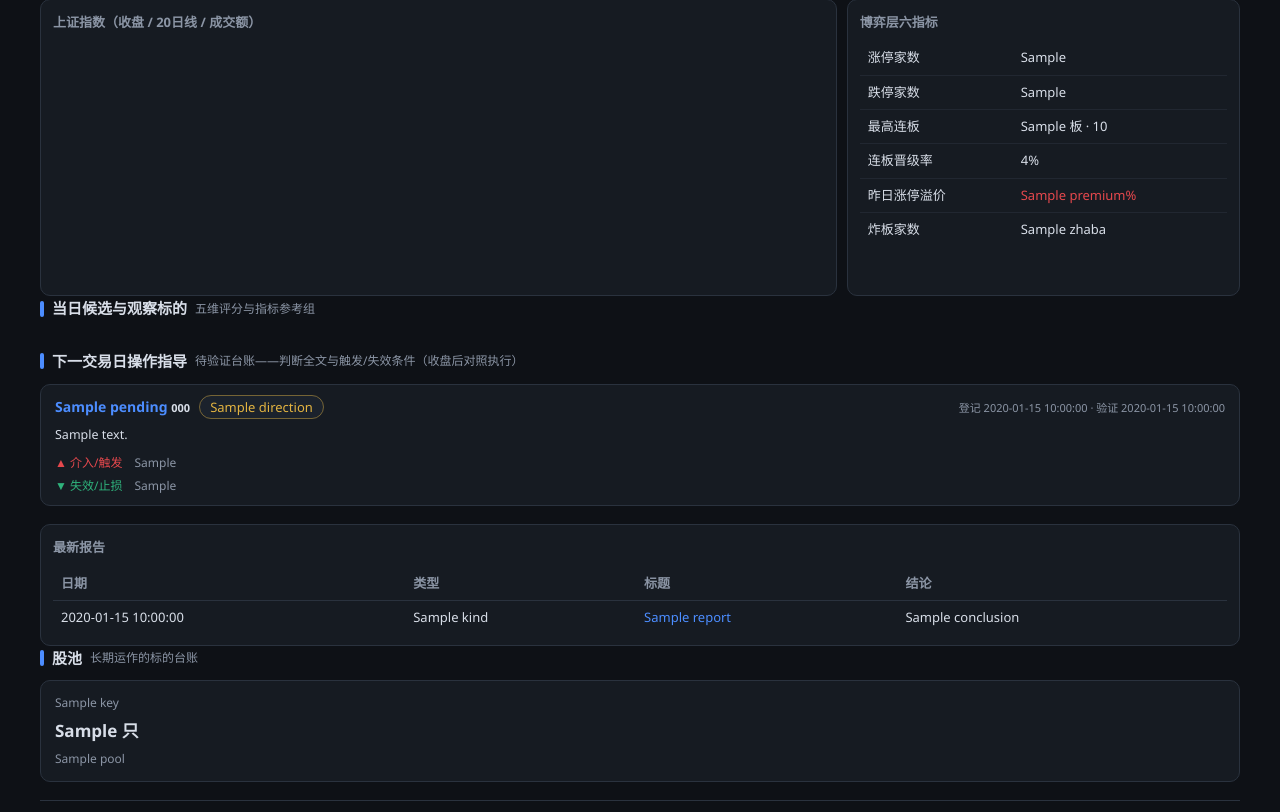
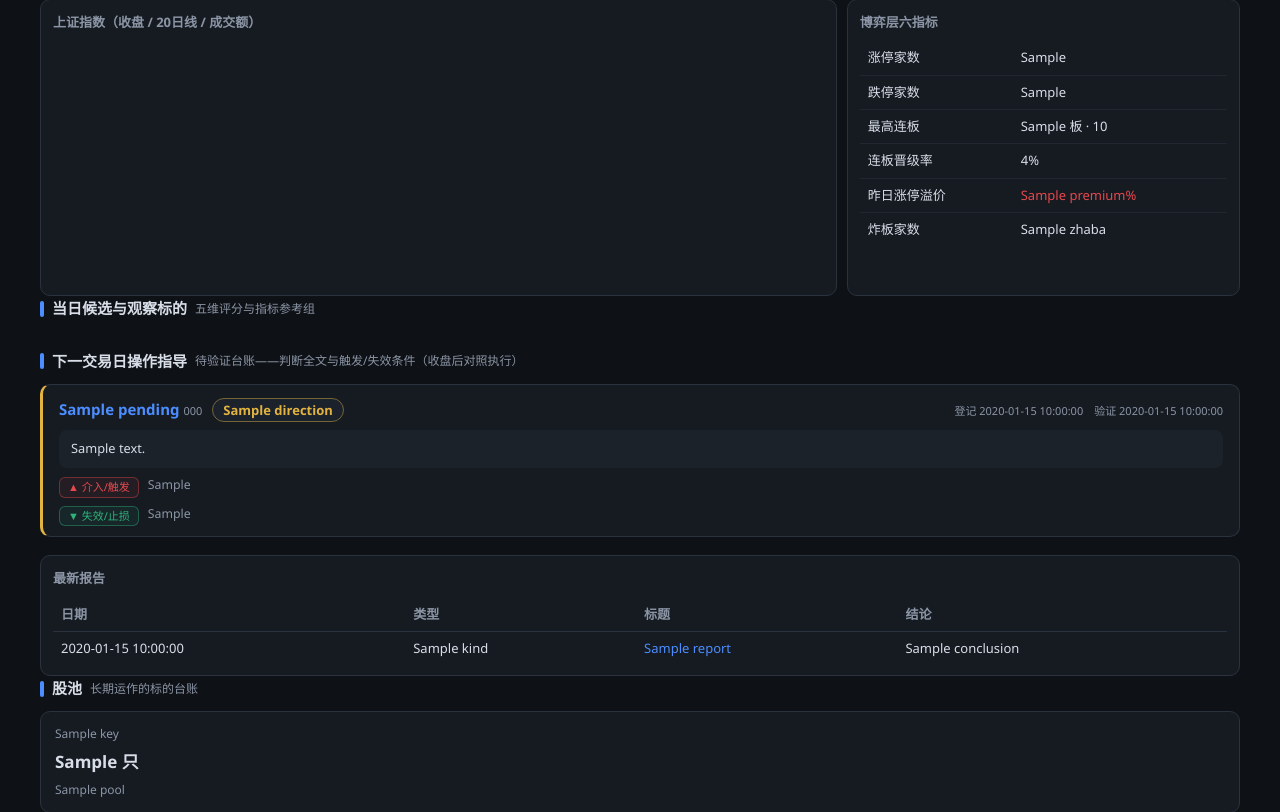
Before and after one commit to Ewan-yu/zcode_financial, a Flask app: template webapp/templates/index.html in a window 1280 px wide. Shown: the part 296-1108 px from the top of the page. Run offline with Flask 3, Linux system fonts and the light colour scheme; the template is opened without the code that fills it: most values are stand-ins (such as "Sample title", 1, 10 or a date in 2020); data that the repository does not hold is empty; some libraries are stand-ins or nearby versions.

Commit message:
操作指导卡样式重排：方向色左边条+判断弱底色块+触发/失效标签块两栏行
- opcard 组件化：左边条按方向着色（偏多红/偏空绿/中性黄）快速扫视
- 判断正文入弱底色圆角块，与条件行视觉分层；触发▲/失效▼改为标签块+文本
  两栏行（标签定宽不换行，文本 muted 色可断行）
- 卡宽提升至 minmax(440px)；头部元信息不换行右对齐；复盘页展开区复用同款样式

```diff
--- a/webapp/static/css/board.css
+++ b/webapp/static/css/board.css
@@ -93,3 +93,20 @@ textarea{min-height:110px;resize:vertical}
 .tl .t{color:var(--muted);font-size:12px;margin-right:8px}
 .tag{display:inline-block;font-size:11px;color:var(--muted);border:1px solid var(--line);
   border-radius:6px;padding:0 6px;margin-right:6px}
+/* 下一交易日操作指导卡 */
+.opcard{background:var(--panel);border:1px solid var(--line);border-left:3px solid var(--warn);
+  border-radius:10px;padding:12px 16px 10px}
+.opcard.dir-up{border-left-color:var(--up)}
+.opcard.dir-down{border-left-color:var(--down)}
+.op-h{display:flex;justify-content:space-between;align-items:baseline;gap:8px;flex-wrap:wrap}
+.op-h .t{font-size:15px;font-weight:600}
+.op-h .cd{color:var(--muted);font-size:11px;font-weight:400;margin-left:4px}
+.op-h .meta{font-size:11px;color:var(--muted);white-space:nowrap}
+.op-body{font-size:12.8px;line-height:1.7;margin:9px 0 7px;padding:8px 12px;
+  background:rgba(42,50,62,.28);border-radius:8px}
+.op-row{display:flex;gap:9px;align-items:flex-start;font-size:12.3px;line-height:1.65;margin-top:6px}
+.op-row .lab{flex:none;font-size:11px;line-height:1.5;padding:1px 8px;border-radius:6px;
+  border:1px solid;white-space:nowrap;margin-top:2px}
+.op-row.trig .lab{color:var(--up);border-color:rgba(229,72,77,.42);background:rgba(229,72,77,.07)}
+.op-row.inval .lab{color:var(--down);border-color:rgba(47,179,124,.42);background:rgba(47,179,124,.07)}
+.op-row .txt{color:var(--muted);word-break:break-all;min-width:0}
--- a/webapp/templates/index.html
+++ b/webapp/templates/index.html
@@ -32,17 +32,17 @@
 <div class="cands" id="cands"></div></div>
 
 <div class="sec"><h2>下一交易日操作指导 <span class="sub">待验证台账——判断全文与触发/失效条件（收盘后对照执行）</span></h2>
-<div class="cards" style="grid-template-columns:repeat(auto-fit,minmax(390px,1fr))">
+<div class="cards" style="grid-template-columns:repeat(auto-fit,minmax(440px,1fr))">
 {% for p in pending %}
-<div class="card" style="padding:10px 14px">
-  <div class="k" style="display:flex;justify-content:space-between;align-items:baseline">
-    <span><b style="color:var(--text);font-size:14px">{% if p.code != 'MARKET' %}<a href="{{ url_for('stock', code=p.code) }}">{{ p.name }}</a> <span style="font-size:11px">{{ p.code }}</span>{% else %}{{ p.name }}{% endif %}</b>
+<div class="opcard {{ 'dir-up' if '多' in (p.direction or '') else 'dir-down' if '空' in (p.direction or '') else '' }}">
+  <div class="op-h">
+    <span class="t">{% if p.code != 'MARKET' %}<a href="{{ url_for('stock', code=p.code) }}">{{ p.name }}</a><span class="cd">{{ p.code }}</span>{% else %}{{ p.name }}{% endif %}
       <span class="badge {{ 'up' if '多' in (p.direction or '') else 'down' if '空' in (p.direction or '') else 'warn' }}" style="margin-left:6px">{{ p.direction }}</span></span>
-    <span style="font-size:11px">登记 {{ p.reg_date }} · 验证 {{ p.verify_date or p.timeframe or '—' }}</span>
+    <span class="meta">登记 {{ p.reg_date }}　验证 {{ p.verify_date or p.timeframe or '—' }}</span>
   </div>
-  <div style="font-size:12.5px;margin:7px 0;line-height:1.65;color:var(--text)">{{ p.content }}</div>
-  {% if p.trigger_cond %}<div class="s" style="margin-top:5px"><span class="up">▲ 介入/触发</span>　{{ p.trigger_cond }}</div>{% endif %}
-  {% if p.invalid_cond %}<div class="s" style="margin-top:3px"><span class="down">▼ 失效/止损</span>　{{ p.invalid_cond }}</div>{% endif %}
+  <div class="op-body">{{ p.content }}</div>
+  {% if p.trigger_cond %}<div class="op-row trig"><span class="lab">▲ 介入/触发</span><span class="txt">{{ p.trigger_cond }}</span></div>{% endif %}
+  {% if p.invalid_cond %}<div class="op-row inval"><span class="lab">▼ 失效/止损</span><span class="txt">{{ p.invalid_cond }}</span></div>{% endif %}
 </div>
 {% else %}<div class="note">当前无待验证判断。</div>{% endfor %}
 </div></div>
--- a/webapp/templates/review.html
+++ b/webapp/templates/review.html
@@ -25,9 +25,9 @@
         <td>{% if p.code != 'MARKET' %}<a href="{{ url_for('stock', code=p.code) }}">{{ p.name }}</a>{% else %}{{ p.name }}{% endif %}</td>
         <td>{{ p.direction }}</td>
         <td><details style="font-size:12px"><summary style="cursor:pointer">{{ (p.content or '')[:30] }}…（展开全文）</summary>
-          <div style="padding:5px 0;color:var(--text);line-height:1.6">{{ p.content }}</div>
-          {% if p.trigger_cond %}<div><span class="up">▲ 介入/触发</span> {{ p.trigger_cond }}</div>{% endif %}
-          {% if p.invalid_cond %}<div><span class="down">▼ 失效/止损</span> {{ p.invalid_cond }}</div>{% endif %}
+          <div class="op-body" style="font-size:12px">{{ p.content }}</div>
+          {% if p.trigger_cond %}<div class="op-row trig"><span class="lab">▲ 介入/触发</span><span class="txt">{{ p.trigger_cond }}</span></div>{% endif %}
+          {% if p.invalid_cond %}<div class="op-row inval"><span class="lab">▼ 失效/止损</span><span class="txt">{{ p.invalid_cond }}</span></div>{% endif %}
         </details></td>
         <td class="{{ 'up' if p.result == '对' else 'down' if p.result == '错' else 'warn' }}">{{ p.result or '待验证' }}</td></tr>
     {% else %}<tr><td colspan="5">无</td></tr>{% endfor %}
```
